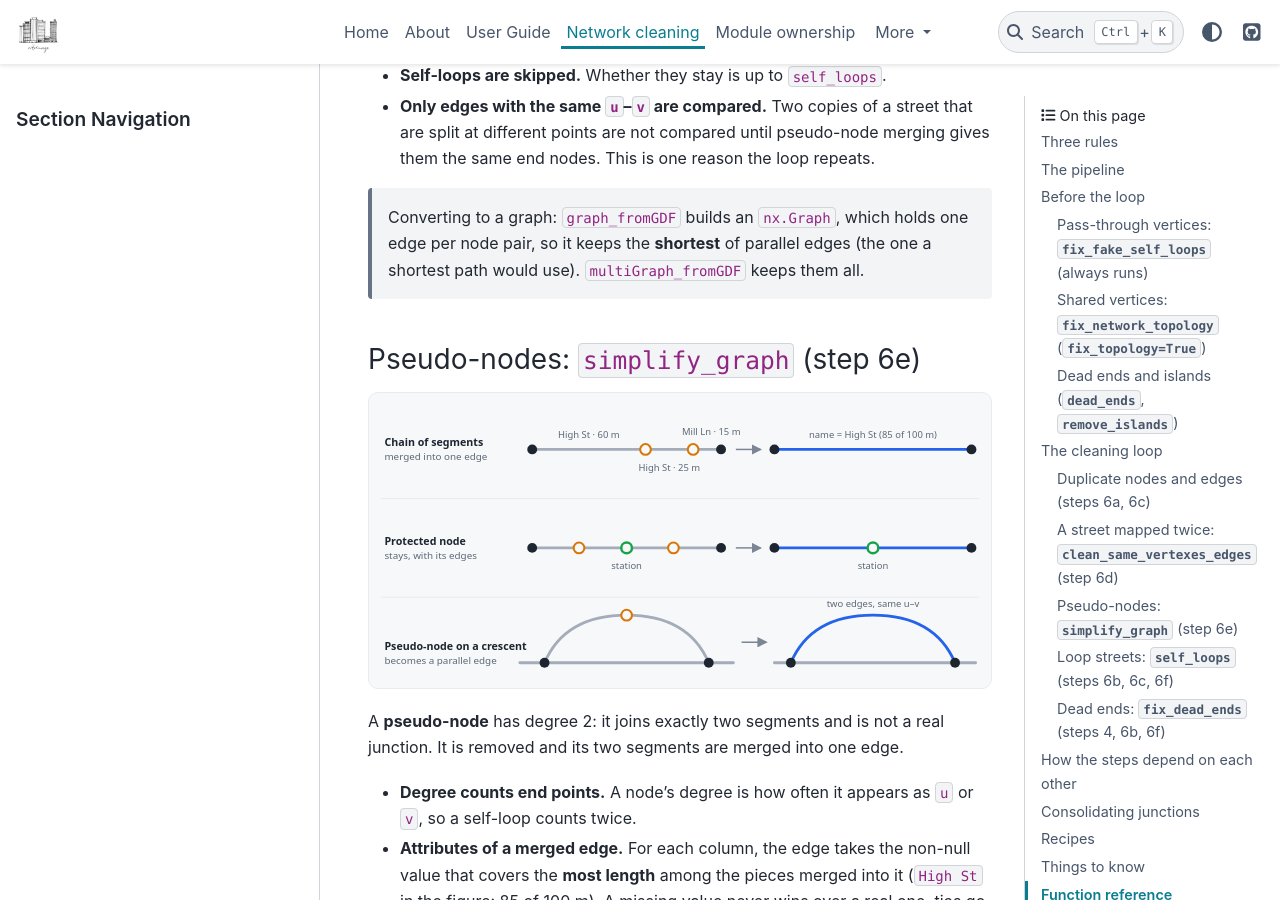
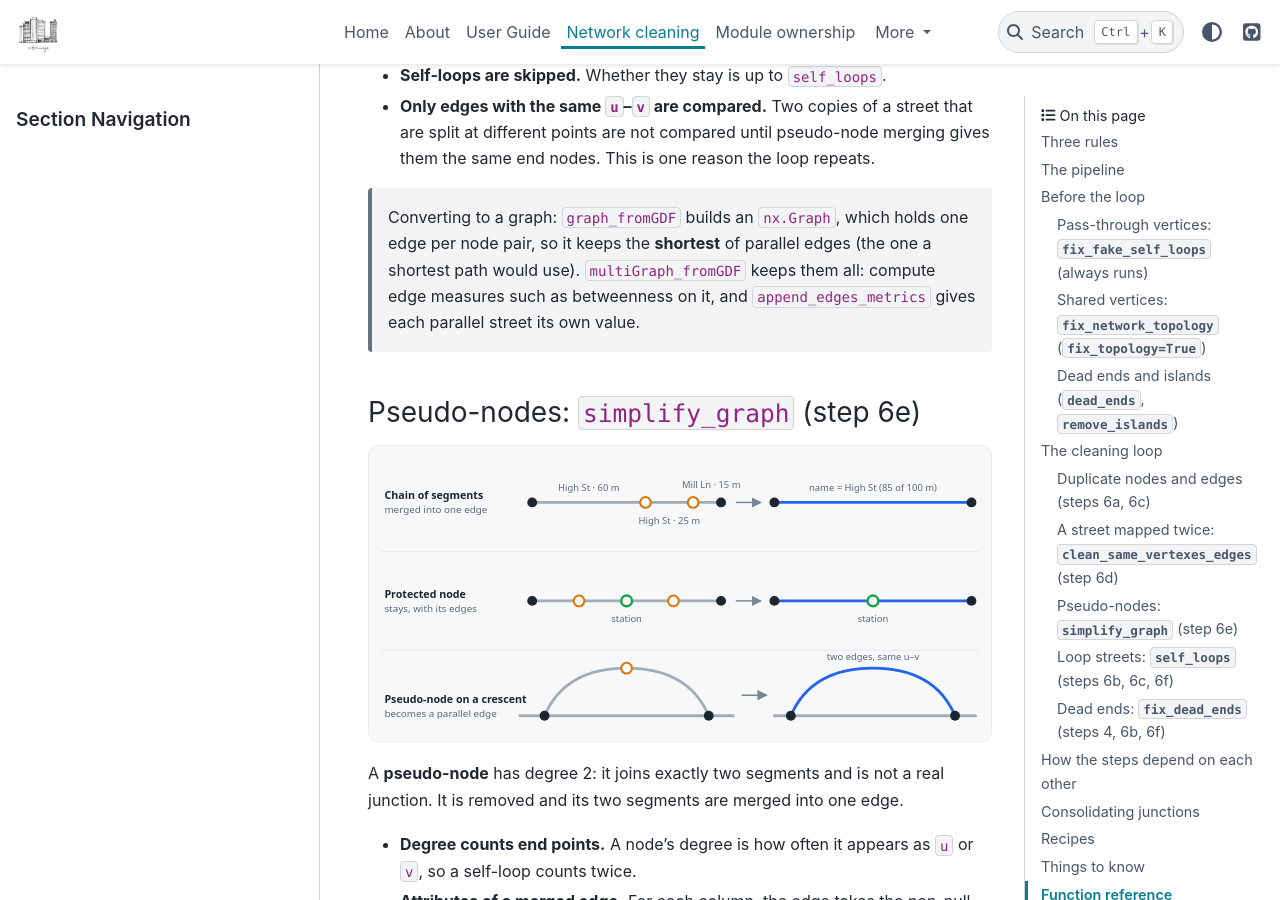
Before and after one commit to g-filomena/cityImage, a Sphinx documentation site: the page built from docs/network_topology.md, in a window 1280 px wide and 900 px high, scrolled down 7064 px. Built offline with Sphinx 7.4.7 and the PyData theme 0.15.4, drawn with Linux system fonts in a browser that asks for light colours; pages that are not in the unit, such as notebooks, are missing from menus; some of the changed text lies outside the part shown.

Commit message:
Document heights, dual-edge moves, MultiGraph edge metrics and logging
The README describes the oneway column on dual edges, edge measures on a MultiGraph, the height rules of the loaders and the scores, and logged sight-line progress; the network topology guide points edge metrics to multiGraph_fromGDF.

```diff
--- a/docs/network_topology.md
+++ b/docs/network_topology.md
@@ -174,7 +174,8 @@
 
 > Converting to a graph: `graph_fromGDF` builds an `nx.Graph`, which holds one edge per node
 > pair, so it keeps the **shortest** of parallel edges (the one a shortest path would use).
-> `multiGraph_fromGDF` keeps them all.
+> `multiGraph_fromGDF` keeps them all: compute edge measures such as betweenness on it, and
+> `append_edges_metrics` gives each parallel street its own value.
 
 ### Pseudo-nodes: `simplify_graph` (step 6e)
 
@@ -327,7 +328,8 @@
 - **End points are snapped at the end.** `correct_edge_geometries` sets each edge's first and last
   coordinate to its `u` and `v` node; internal vertices are not touched.
 - **Parallel edges and graphs.** `graph_fromGDF` keeps the shortest of parallel edges;
-  `multiGraph_fromGDF` keeps all of them.
+  `multiGraph_fromGDF` keeps all of them. `append_edges_metrics` on a `Graph` gives the parallel
+  streets it leaves out 0, the exact value for shortest-path measures.
 - **Row lookups need the ID index.** Standalone helpers look rows up with `.loc[ID]`. Keep frames
   indexed by `nodeID` / `edgeID` (`set_index("nodeID", drop=False)`), especially after reloading
   from GeoPackage.
```
Also changed, not shown: README.md (+14 -5 lines).
